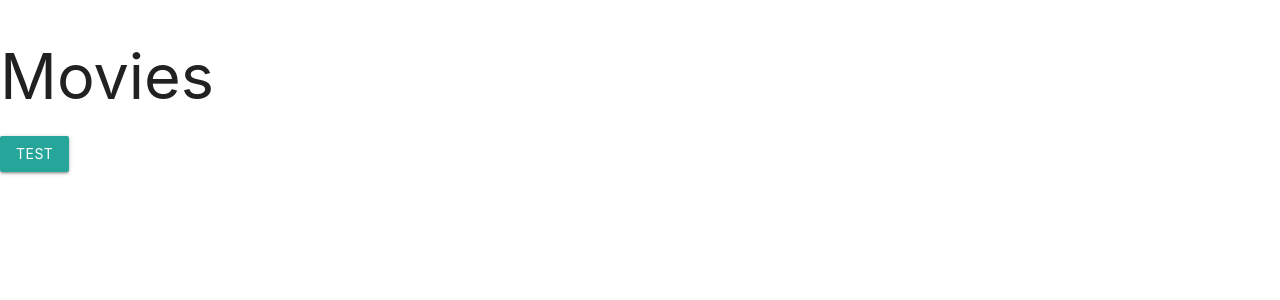
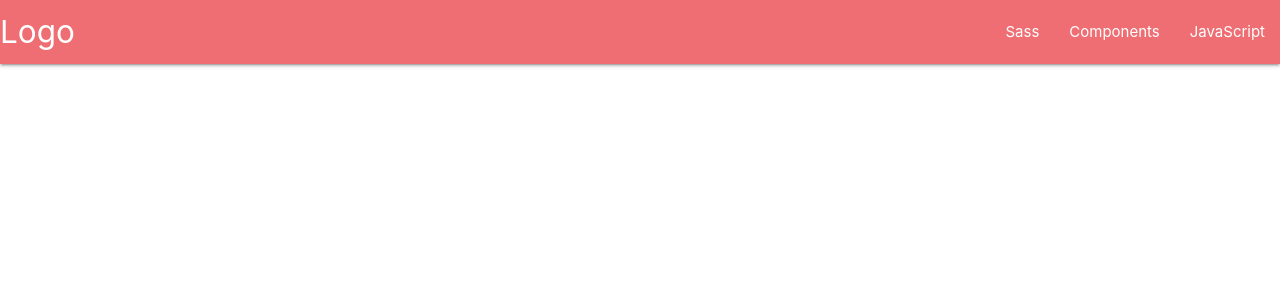
Before and after one commit to kulchaka/movies_project, a React (Create React App) app: page / in a window 1280 px wide. Shown: the top 300 px of the page. Built offline with nearby package versions, Linux system fonts and the light colour scheme.

Commit message:
reacreate component Header

```diff
--- a/src/App.js
+++ b/src/App.js
@@ -1,9 +1,9 @@
-import Test from "./components/Test";
+import Header from "./components/layout/Header";
 
 function App() {
   return (
       <div>
-        <Test/>
+        <Header/>
       </div>
   );
 }
--- a/src/components/Test.jsx
+++ /dev/null
@@ -1,12 +0,0 @@
-import React from 'react';
-
-const Test = () => {
-  return (
-      <div>
-        <h1>Movies</h1>
-        <a className="waves-effect waves-light btn">TEST</a>
-      </div>
-  );
-};
-
-export default Test;
--- /dev/null
+++ b/src/components/layout/Header.jsx
@@ -0,0 +1,18 @@
+import React from 'react';
+
+const Header = () => {
+  return (
+      <nav>
+        <div className="nav-wrapper">
+          <a href="#" className="brand-logo">Logo</a>
+          <ul id="nav-mobile" className="right hide-on-med-and-down">
+            <li><a >Sass</a></li>
+            <li><a >Components</a></li>
+            <li><a >JavaScript</a></li>
+          </ul>
+        </div>
+      </nav>
+  );
+};
+
+export default Header;
```
